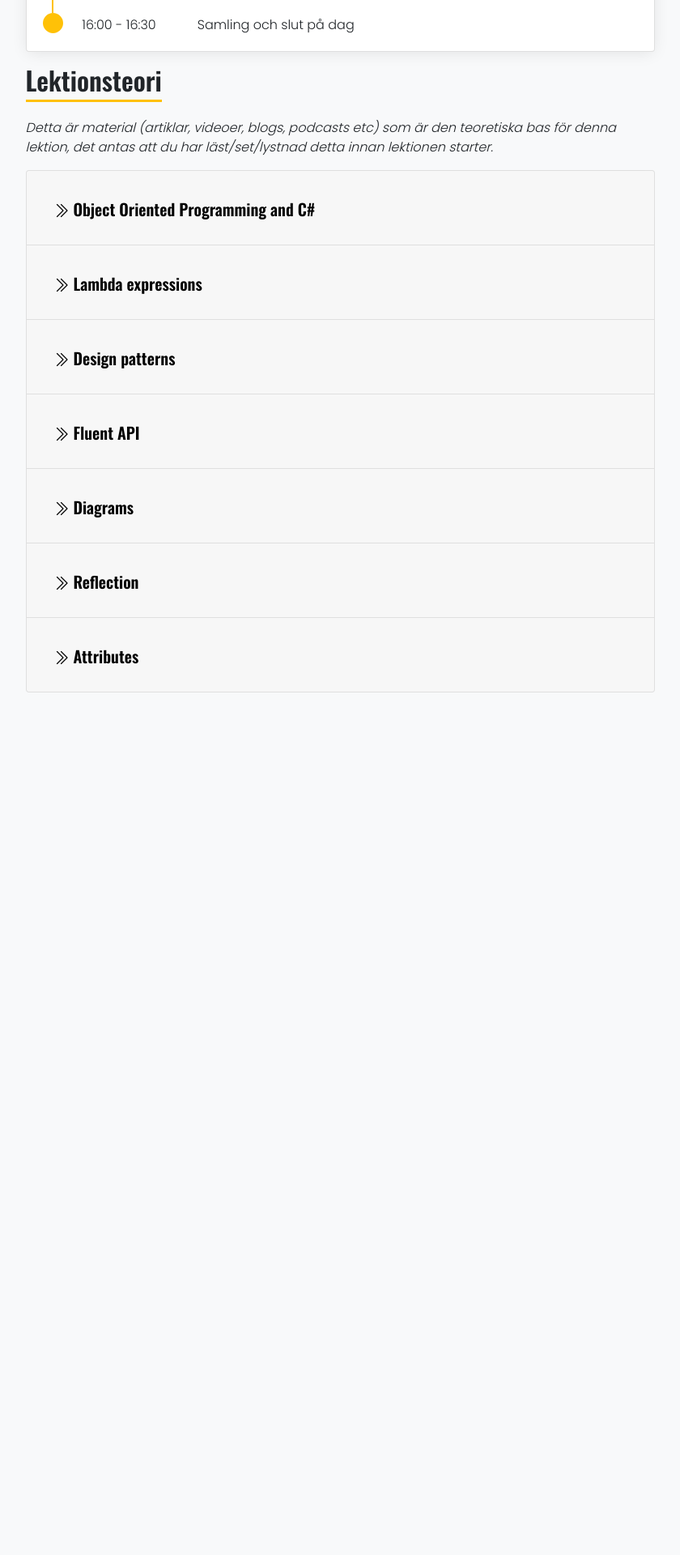
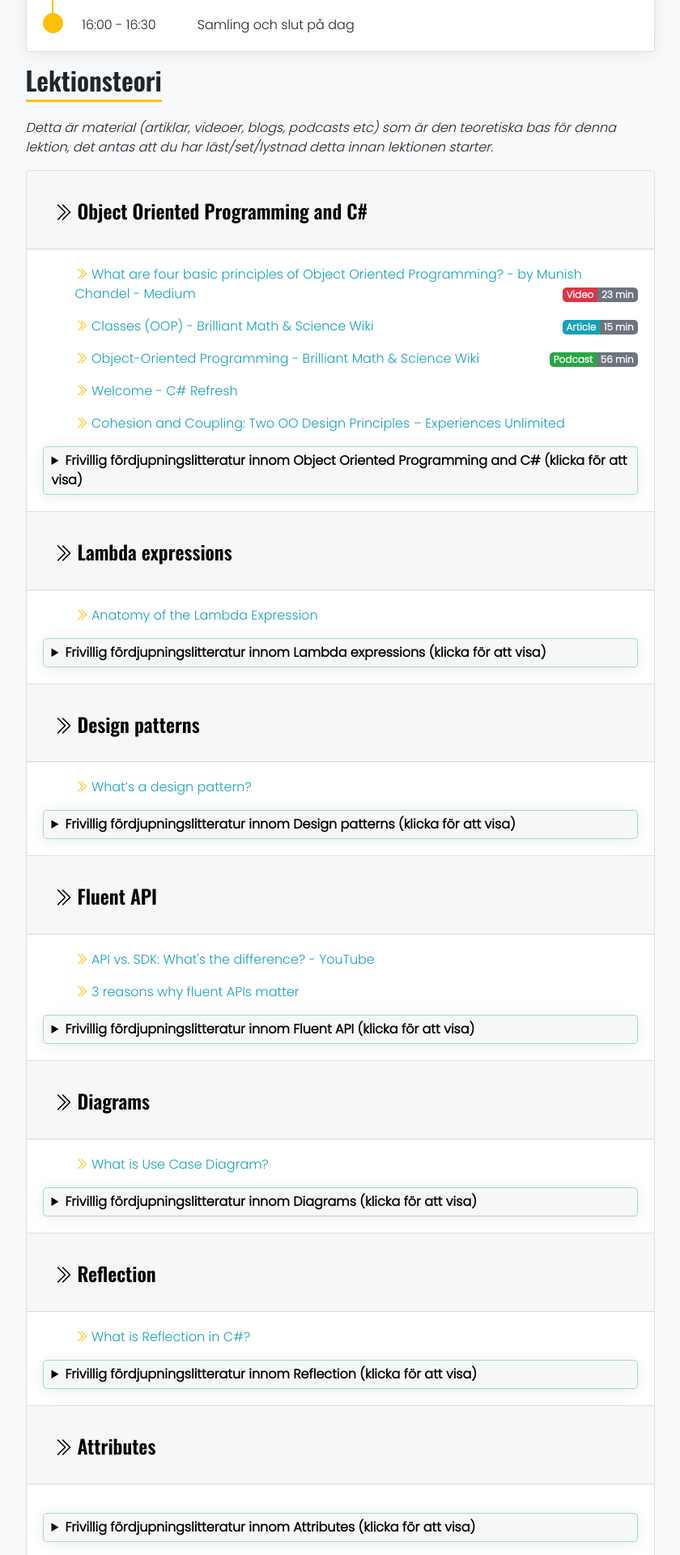
Before and after one commit to PGBSNH20/PGBSNH20-dataatkomst, a Jekyll site: the page built from lectures/introduction.md, in a window 1280 px wide. Shown: the part 749-2669 px from the top of the page at 81% size, without its empty margins (220-1060 px from the left). Built offline with Jekyll 4.4.1, drawn with Linux system fonts in a browser that asks for light colours; nearby versions of some CDN libraries; before the commit the page ends 1604 px from its top, so only the background shows below that.

Commit message:
Data displays correctly in lectures, Important links always appearing optional in details & favicon added

```diff
--- a/_css/style.css
+++ b/_css/style.css
@@ -13,6 +13,10 @@ h6 {
 
 ul{
   list-style: none;
+}
+
+ul h6:not(:first-of-type){
+  margin-top: 15px;
 }
 
 .section-des {
@@ -115,25 +119,12 @@ ul{
 #lektioner{
   margin-bottom: 35px;
 }
-#lektioner:after {
-    position: absolute;
-    content: "";
-    top: 170px;
-    width: 147px;
-    height: 3px;
-    background: #17a2b8;
-    left: calc(50% - 74px);
-}
-@media(max-width:678px) {
-#lektioner:after{
-    position: absolute;
-    content: "";
-    top: 215px;
-    width: 145px;
-    height: 3px;
-    background: #17a2b8;
-    left: calc(50% - 74px);
-  }
+
+h1{
+    font-size: 36px;
+    display: inline-block;
+    padding-top: 6%;
+    border-bottom: 5px solid rgb(23, 162, 184);
 }
 .description{
   margin-top: 0;
@@ -170,8 +161,13 @@ border-bottom: 1px solid rgba(0,0,0,.125);
   border: none;
 }
 .card-subtitle {
-    color: #000!important
+    color: #000!important;
 }
+
+.row ul:not(:first-of-type){
+  margin-top: 18px;
+}
+
 .lec-icon{
   color: #ffc107;
 }
@@ -215,13 +211,13 @@ li a{
 .schedule-card{
   box-shadow: 0 2px 20px -2px rgba(0, 0, 0, 0.1);
 }
-.btn-link h5 , #uppgift{
+.btn-link h4 , #uppgift{
   color: #000;
 }
 .btn-link:hover{
   text-decoration: none;
 }
-.btn-link:hover h5 ,.btn-link:hover #uppgift{
+.btn-link:hover h4 ,.btn-link:hover #uppgift{
   color: #17a2b8;
 }
 .btn-link:focus {
@@ -231,6 +227,7 @@ li a{
 .accordion .card .card-header h2{
     border:none;
 }
+
 
 summary {
     display: list-item;
@@ -261,26 +258,7 @@ summary:focus{
 
 
 /*============================= schedule style ======================*/
-#schema:after{
-  position: absolute;
-  content: "";
-  top: 170px;
-  width: 80px;
-  height: 3px;
-  background: #17a2b8;
-  left: calc(50% - 40px);
-}
-@media(max-width:678px) {
-  #schema:after{
-    position: absolute;
-    content: "";
-    top: 205px;
-    width: 80px;
-    height: 3px;
-    background: #17a2b8;
-    left: calc(50% - 40px);
-  }
-}
+
 table{
   box-shadow: 0 2px 20px -2px rgba(0, 0, 0, 0.1);
 }
--- a/_includes/head.html
+++ b/_includes/head.html
@@ -3,6 +3,7 @@
   <meta name="viewport" content="width=device-width, initial-scale=1">
 
   <link href="https://fonts.googleapis.com/css2?family=Oswald:wght@600&family=Poppins:wght@300&display=swap" rel="stylesheet">
+  <link rel="icon" type="image/svg" href="../favicon.svg"/>
   <link rel="stylesheet" href="https://cdnjs.cloudflare.com/ajax/libs/font-awesome/5.15.2/css/all.min.css">
   <link rel="stylesheet" href="https://cdn.jsdelivr.net/npm/bootstrap@4.6.0/dist/css/bootstrap.min.css">
   <link rel="stylesheet" href="https://cdn.jsdelivr.net/npm/bootstrap-icons@1.4.0/font/bootstrap-icons.css">
--- a/lectures.md
+++ b/lectures.md
@@ -14,14 +14,14 @@ permalink: /lectures/
                         <h4>Vecka: {{week.week}}</h4>
                   </div>
                         <div class="card-body" >
-                              <div class="row mt-2">
+                              <div class="row mt-3">
                               {% for day in week.days %}
                                     {% if day.activities %}
                                     <ul class="list-group lectures-list lec-first">
+                                    <h6 class="card-subtitle mb-2 text-muted postlower ml-3">{{ day.day }} - {{day.weekday}}</h6>
                                     {% for activity in day.activities %}
                                     {% if activity.activity == "lecture" %}
                                           <li class="list-group-item">
-                                                <h6 class="card-subtitle mb-2 text-muted postlower ml-3">{{ day.day }} - {{day.weekday}}</h6>
                                                 <i class="bi bi-chevron-double-right lec-icon"></i> <a href="{{ activity.slug | prepend: site.baseurl }}">{{ activity.title }}</a>
                                                 {% if activity.discussion %}<a href="{{activity.discussion}}"><i class="fa fa-comments" aria-hidden="true"></i></a><br>{% endif %}
                                                 <p class="description"> {{ activity.description }}</p>
--- a/lectures/introduction.md
+++ b/lectures/introduction.md
@@ -43,14 +43,14 @@ Denna lektion är en introduktion till kursen, samt dom första steg med projekt
             <div class="card">
                 <div class="card-header" id="headingOne">
                   <h2 class="mb-0 w-100">
-                    <button class="btn btn-link btn-block text-left" type="button" data-toggle="collapse" data-target="#ex{{forloop.index0}}" aria-expanded="false" aria-controls="ex{{forloop.index0}}">
-                      <h5 id="object-oriented-programming-and-c"><i class="bi bi-chevron-double-right"></i>
+                    <button class="btn btn-link text-left" type="button" data-toggle="" data-target="#ex{{forloop.index0}}" aria-expanded="false" aria-controls="ex{{forloop.index0}}">
+                      <h4 id="object-oriented-programming-and-c"><i class="bi bi-chevron-double-right"></i>
                       {{topic.topic}}
-                      </h5>
+                      </h4>
                     </button>
                   </h2>
                 </div>
-                <div id="ex{{forloop.index0}}" class="collapse " aria-labelledby="headingOne" data-parent="#accordionExample">
+                <div id="ex{{forloop.index0}}" class="collapse show" aria-labelledby="headingOne" data-parent="#accordionExample">
                   <div class="card-body">
                   <ul>
                   {% for mandatory in topic.literature %}
```
Also changed, not shown: favicon.svg (added).
